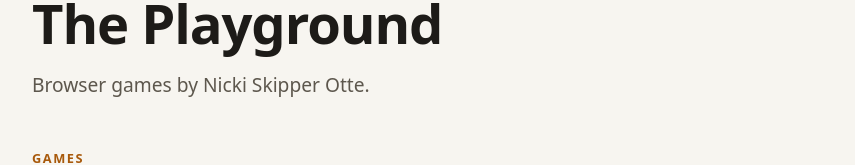
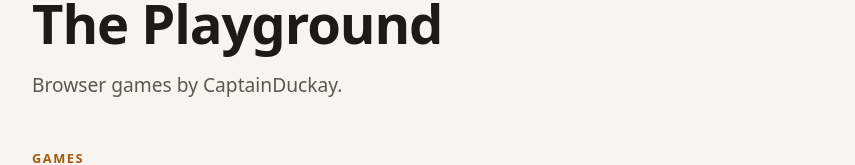
Before and after one commit to captains-chest/site, an Angular app: page /play in a window 1280 px wide. Shown: the part 146-311 px from the top of the page, without its empty margins (212-1067 px from the left). Built offline with nearby package versions, Linux system fonts and the light colour scheme.

Commit message:
Use CaptainDuckay as the public name
Captain's rule: the owner is known publicly only as CaptainDuckay; the real name stays only in
commit authorship. Everything stays MIT unless a dependency requires otherwise.

```diff
--- a/src/app/app.routes.ts
+++ b/src/app/app.routes.ts
@@ -38,14 +38,14 @@ export const routes: Routes = [
     path: '',
     component: Home,
     title: siteName,
-    data: meta({ description: "Captain's Chest: small, focused open-source tools by Nicki Skipper Otte.", path: '/' }),
+    data: meta({ description: "Captain's Chest: small, focused open-source tools by CaptainDuckay.", path: '/' }),
   },
   {
     path: 'play',
     loadComponent: () => import('./play-page/play-page').then((m) => m.PlayPage),
     title: `Playground · ${siteName}`,
     data: meta({
-      description: 'Browser games by Nicki Skipper Otte.',
+      description: 'Browser games by CaptainDuckay.',
       path: '/play',
       breadcrumbs: [home, { name: 'Playground', path: '/play' }],
     }),
--- a/src/app/dictator-privacy/dictator-privacy.html
+++ b/src/app/dictator-privacy/dictator-privacy.html
@@ -3,7 +3,7 @@
     <p class="eyebrow">Yet Another Dictator · Privacy</p>
     <h1>Privacy policy for Dictator</h1>
     <p class="lead">Dictator for Android and iOS collects no data. Your voice and your text stay on your device.</p>
-    <p><small>Effective 11 October 2026 · Applies to Dictator for Android (com.captainduckay.dictator.android) and Dictator for iOS (com.captainduckay.dictator.ios), published by Nicki Skipper Otte.</small></p>
+    <p><small>Effective 11 October 2026 · Applies to Dictator for Android (com.captainduckay.dictator.android) and Dictator for iOS (com.captainduckay.dictator.ios), published by CaptainDuckay.</small></p>
   </header>
 
   <section aria-labelledby="collect-heading">
--- a/src/app/home/home.html
+++ b/src/app/home/home.html
@@ -1,7 +1,7 @@
 <header>
   <p class="eyebrow">Captain's Chest</p>
   <h1>Small, focused tools, built with care.</h1>
-  <p class="lead">Captain's Chest is a home for open-source projects by Nicki Skipper Otte.</p>
+  <p class="lead">Captain's Chest is a home for open-source projects by CaptainDuckay.</p>
 </header>
 <section id="projects" aria-labelledby="projects-heading">
   <h2 id="projects-heading" class="eyebrow">Projects</h2>
--- a/src/app/play-page/play-page.html
+++ b/src/app/play-page/play-page.html
@@ -1,7 +1,7 @@
 <header>
   <p class="eyebrow">Captain's Chest · Playground</p>
   <h1>The Playground</h1>
-  <p class="lead">Browser games by Nicki Skipper Otte.</p>
+  <p class="lead">Browser games by CaptainDuckay.</p>
 </header>
 <section id="games" aria-labelledby="games-heading">
   <h2 id="games-heading" class="eyebrow">Games</h2>
--- a/src/app/school-home/school-home.html
+++ b/src/app/school-home/school-home.html
@@ -3,7 +3,7 @@
   <h1>Every school has its own way. This is ours.</h1>
   <p class="lead">
     Like the schools of the Witcher or the martial arts, each with its own stance and discipline, Captain's Chest
-    does things its own way. This is an opinionated school of how Nicki Skipper Otte codes and works, written down
+    does things its own way. This is an opinionated school of how CaptainDuckay codes and works, written down
     as agent skills. It isn't consensus best practice; it's the house style.
   </p>
   <p class="links">
--- a/src/index.html
+++ b/src/index.html
@@ -5,7 +5,7 @@
 <base href="/">
 <meta name="viewport" content="width=device-width,initial-scale=1">
 <title>Captain's Chest</title>
-<meta name="description" content="Captain's Chest: small, focused open-source tools by Nicki Skipper Otte.">
+<meta name="description" content="Captain's Chest: small, focused open-source tools by CaptainDuckay.">
 <link rel="canonical" href="https://captains-chest.com/">
 <meta name="theme-color" content="#f7f5f0" media="(prefers-color-scheme: light)">
 <meta name="theme-color" content="#121315" media="(prefers-color-scheme: dark)">
@@ -17,7 +17,7 @@
 <meta property="og:type" content="website">
 <meta property="og:site_name" content="Captain's Chest">
 <meta property="og:title" content="Captain's Chest">
-<meta property="og:description" content="Small, focused open-source tools by Nicki Skipper Otte.">
+<meta property="og:description" content="Small, focused open-source tools by CaptainDuckay.">
 <meta property="og:url" content="https://captains-chest.com/">
 <meta property="og:image" content="https://captains-chest.com/og.png">
 <meta property="og:image:width" content="1200">
@@ -25,9 +25,9 @@
 <meta property="og:image:alt" content="Captain's Chest: small, focused tools, built with care.">
 <meta name="twitter:card" content="summary_large_image">
 <meta name="twitter:title" content="Captain's Chest">
-<meta name="twitter:description" content="Small, focused open-source tools by Nicki Skipper Otte.">
+<meta name="twitter:description" content="Small, focused open-source tools by CaptainDuckay.">
 <meta name="twitter:image" content="https://captains-chest.com/og.png">
-<script type="application/ld+json">{"@context":"https://schema.org","@graph":[{"@type":"Organization","@id":"https://captains-chest.com/#org","name":"Captain's Chest","url":"https://captains-chest.com/","logo":"https://captains-chest.com/icon-512.png","founder":{"@type":"Person","name":"Nicki Skipper Otte"},"sameAs":["https://github.com/captains-chest"]},{"@type":"WebSite","@id":"https://captains-chest.com/#website","name":"Captain's Chest","url":"https://captains-chest.com/","inLanguage":"en","publisher":{"@id":"https://captains-chest.com/#org"}}]}</script>
+<script type="application/ld+json">{"@context":"https://schema.org","@graph":[{"@type":"Organization","@id":"https://captains-chest.com/#org","name":"Captain's Chest","url":"https://captains-chest.com/","logo":"https://captains-chest.com/icon-512.png","founder":{"@type":"Person","name":"CaptainDuckay"},"sameAs":["https://github.com/captains-chest"]},{"@type":"WebSite","@id":"https://captains-chest.com/#website","name":"Captain's Chest","url":"https://captains-chest.com/","inLanguage":"en","publisher":{"@id":"https://captains-chest.com/#org"}}]}</script>
 </head>
 <body>
 <cc-root ngCspNonce="__CSP_NONCE__"></cc-root>
```
Also changed, not shown: public/llms.txt, public/site.webmanifest, 1 other file (tests, documents, lock files or other folders).
